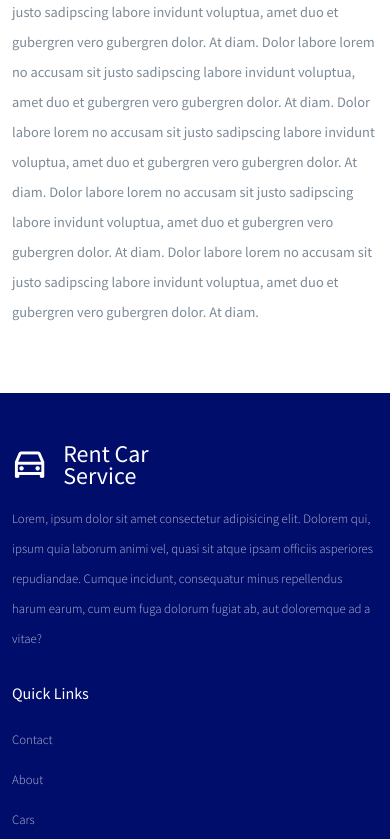
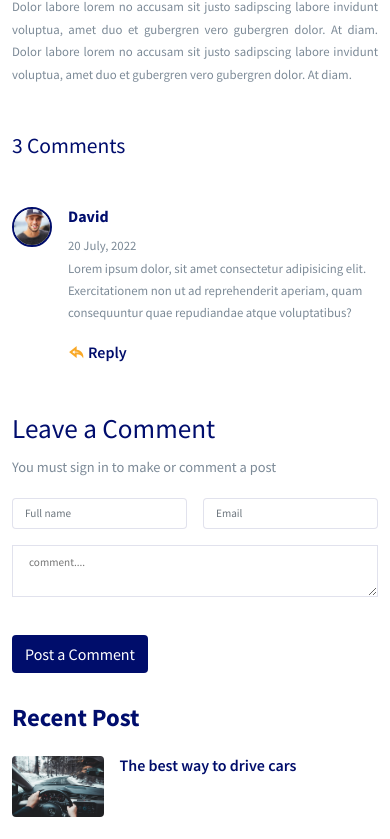
Before and after one commit to webdevifti/react-car-rental-website, a React (Create React App) app: page /blogs/if-your-car-battery-is-down in a window 390 px wide. Shown: the part 1092-1931 px from the top of the page. Built offline with nearby package versions, Linux system fonts and the light colour scheme.

Commit message:
blog done

```diff
--- a/src/pages/BlogDetails.jsx
+++ b/src/pages/BlogDetails.jsx
@@ -1,12 +1,12 @@
 import React,{ useEffect } from 'react'
 import CommonSection from '../components/UI/CommonSection'
 import Helmet from '../components/helmet/Helmet'
-import { Container,Row,Col } from 'reactstrap'
+import { Container,Row,Col, Form,FormGroup,Input } from 'reactstrap'
 import BlogList from '../components/UI/BlogList'
-import { useParams } from 'react-router-dom'
+import { Link, useParams } from 'react-router-dom'
 import blogData from '../assets/data/blogData'
-
-
+import commentimg  from '../assets/all-images/ava-1.jpg'
+import '../styles/blog-details.css'
 const BlogDetails = () => {
   const {slug} = useParams()
   const blog = blogData.find(item => item.slug == slug)
@@ -40,6 +40,54 @@ const BlogDetails = () => {
 
               <p className="section__description">{blog.description}</p>
             </div>
+
+            <div className="comment__list mt-5">
+              <h4 className='mb-5'>3 Comments</h4>
+              <div className='single__comment d-flex gap-3'>
+                <img src={commentimg} alt="" />
+              <div className="comment__content">
+                <h6 className='fw-bold'>David</h6>
+                <p className="section__description mb-0">20 July, 2022</p>
+                <p className="section__description">Lorem ipsum dolor, sit amet consectetur adipisicing elit. Exercitationem non ut ad reprehenderit aperiam, quam consequuntur quae repudiandae atque voluptatibus?</p>
+                <span className='replay d-flex align-items-center gap-1'>
+                <i className='ri-reply-line'></i> Reply
+              </span>
+              </div>
+              </div>
+
+             <div className="leave__comment-form mt-5">
+              <h4>Leave a Comment</h4>
+              <p className="section__description">You must sign in to make or comment a post</p>
+
+              <Form>
+                <FormGroup className='d-flex gap-3'>
+                  <Input type="text" placeholder='Full name' />
+                  <Input type="email" placeholder='Email' />
+                </FormGroup>
+                <FormGroup>
+                  <textarea  cols="30" className='w-100 py-2 px-3' placeholder='comment....'></textarea>
+                </FormGroup>
+                <button type='submit' className='btn comment__btn mt-3'>Post a Comment</button>
+              </Form>
+             </div>
+            </div>
+          </Col>
+          <Col lg="4" md="4">
+            <div className="recent__post mb-4">
+              <h2 className="fw-bold">Recent Post</h2>
+            </div>
+            {
+              blogData.slice(0,5).map((item) => (
+                <div className="recent__blog-post mb-4" key={item.id}>
+                  <div className="recent__blog-item d-flex gap-3">
+                    <img src={item.imgUrl} className="w-25 rounded-2" alt="" />
+                    <h6>
+                      <Link to={`/blogs/${item.slug}`}>{item.title}</Link>
+                    </h6>
+                  </div>
+                </div>
+              ))
+            }
           </Col>
         </Row>
       </Container>
--- /dev/null
+++ b/src/styles/blog-details.css
@@ -0,0 +1,75 @@
+.blog__publisher span i{
+    color: #f9a826;
+}
+.single__comment img{
+    width: 70px;
+    height: 70px;
+    object-fit: cover;
+    border-radius: 50%;
+    border: 2px solid #000d6b;
+}
+.replay i{
+    color: #f9a826;
+
+}
+.replay{
+    color: #000d6b;
+    font-weight: 600;
+    cursor: pointer;
+}
+
+.leave__comment-form input,
+.leave__comment-form textarea{
+    border: 1px solid rgb(0,12,107,0.118);
+}
+.leave__comment-form textarea:focus{
+    outline: none;
+}
+
+.comment__btn{
+    background: #000d6b !important;
+    color: #fff !important;
+}
+.comment__btn:hover{
+    color: #fff;
+}
+
+.recent__blog-item h6 a{
+    text-decoration: none;
+    color: #000d6b;
+    font-weight: 600;
+}
+
+@media only screen and (max-width: 768px){
+    .recent__post{
+        margin-top: 30px;
+    }
+    .leave__comment-form input,
+    .leave__comment-form textarea{
+        font-size: 0.7rem;
+    }
+
+    .comment__btn{
+        padding: 5px 10px;
+        font-size: 0.8rem;
+        margin-top: 0px !important;
+    }
+
+    .leave__comment-form h4{
+        font-size: 1.7rem;
+    }
+    .single__comment img {
+        width: 40px;
+        height: 40px;
+    }
+    .comment__content p{
+        font-size: 0.8rem;
+        line-height: 1.4rem;
+    }
+
+    .blog__details p{
+        font-size: 0.8rem;
+        line-height: 1.4rem;
+        text-align: justify;
+    }
+}
```
